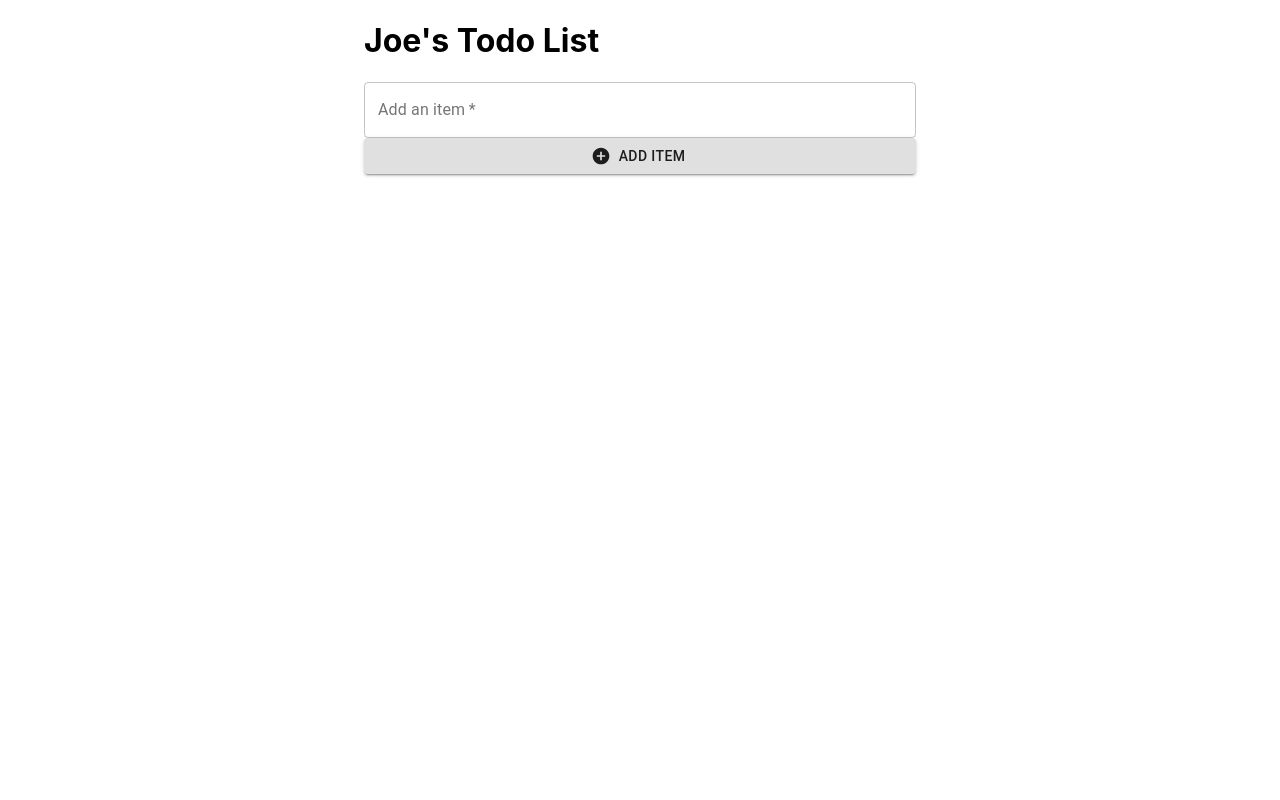
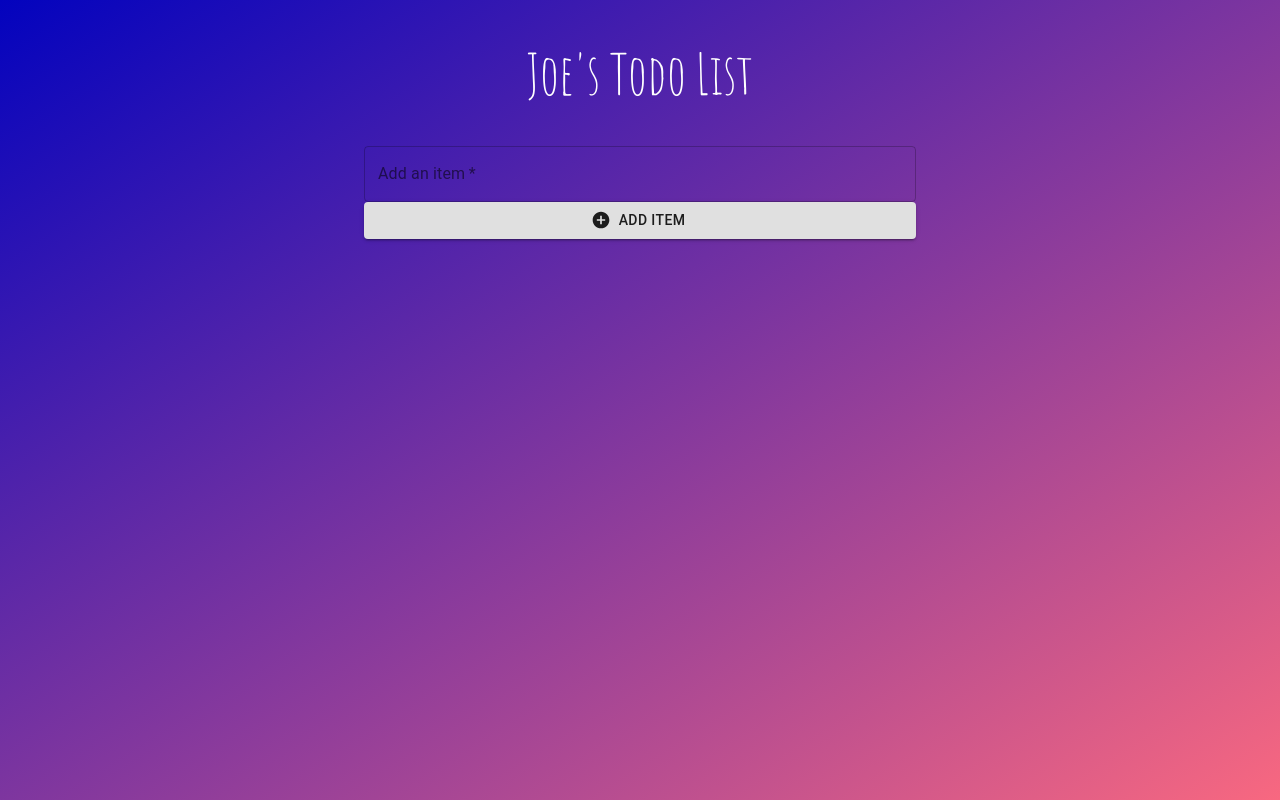
Before and after one commit to jseidel00/todolistapp, a React (Create React App) app: page / in a window 1280 px wide. Built offline with nearby package versions, Linux system fonts and the light colour scheme.

Commit message:
background color and some css

```diff
--- a/public/index.html
+++ b/public/index.html
@@ -24,6 +24,12 @@
       work correctly both with client-side routing and a non-root public URL.
       Learn how to configure a non-root public URL by running `npm run build`.
     -->
+    <link rel="preconnect" href="https://fonts.googleapis.com" />
+    <link rel="preconnect" href="https://fonts.gstatic.com" crossorigin />
+    <link
+      href="https://fonts.googleapis.com/css2?family=Amatic+SC:wght@400;700&family=Ubuntu:ital,wght@0,300;0,400;0,500;0,700;1,300;1,400;1,500;1,700&display=swap"
+      rel="stylesheet"
+    />
     <title>React App</title>
   </head>
   <body>
--- a/src/App.css
+++ b/src/App.css
@@ -0,0 +1,24 @@
+.app {
+  background-image: linear-gradient(
+    to bottom right,
+    rgb(3, 3, 190),
+    rgb(248, 104, 128)
+  );
+  min-height: 100vh;
+  display: flex;
+}
+
+.title {
+  color: white;
+  font-size: 350%;
+  font-weight: 500;
+  text-align: center;
+}
+
+.list {
+  color: white;
+}
+
+.textfield {
+  color: white !important;
+}
--- a/src/App.js
+++ b/src/App.js
@@ -2,7 +2,11 @@ import "./App.css";
 import List from "./components/List";
 
 function App() {
-  return <List />;
+  return (
+    <div className="app">
+      <List />
+    </div>
+  );
 }
 
 export default App;
--- a/src/components/Form.js
+++ b/src/components/Form.js
@@ -1,5 +1,5 @@
 import React, { useState } from "react";
-import { TextField, Button } from "@material-ui/core";
+import { TextField, Button, InputProps } from "@material-ui/core";
 import AddCircleIcon from "@material-ui/icons/AddCircle";
 
 function Form(props) {
@@ -29,6 +29,7 @@ function Form(props) {
         onChange={handleChange}
         required={true}
         fullWidth
+        InputProps={{ className: "textfield" }}
       />
       <Button
         className="button"
--- a/src/components/List.js
+++ b/src/components/List.js
@@ -2,6 +2,7 @@ import React, { useState } from "react";
 import Form from "./Form";
 import Item from "./Item";
 import Container from "@material-ui/core/Container";
+import "../App.css";
 
 function List() {
   const [items, setItems] = useState([]);
@@ -31,7 +32,7 @@ function List() {
   };
 
   return (
-    <Container maxWidth="sm">
+    <Container maxWidth="sm" className="list">
       <h1 className="title">Joe's Todo List</h1>
       <Form onSubmit={addItem} />
       <Item
--- a/src/index.css
+++ b/src/index.css
@@ -1,13 +1,12 @@
 body {
   margin: 0;
-  font-family: -apple-system, BlinkMacSystemFont, 'Segoe UI', 'Roboto', 'Oxygen',
-    'Ubuntu', 'Cantarell', 'Fira Sans', 'Droid Sans', 'Helvetica Neue',
-    sans-serif;
+  font-family: "Amatic SC", cursive;
   -webkit-font-smoothing: antialiased;
   -moz-osx-font-smoothing: grayscale;
+  height: "100%";
 }
 
 code {
-  font-family: source-code-pro, Menlo, Monaco, Consolas, 'Courier New',
+  font-family: source-code-pro, Menlo, Monaco, Consolas, "Courier New",
     monospace;
 }
```
Also changed, not shown: 1 other file (tests, documents, lock files or other folders).
